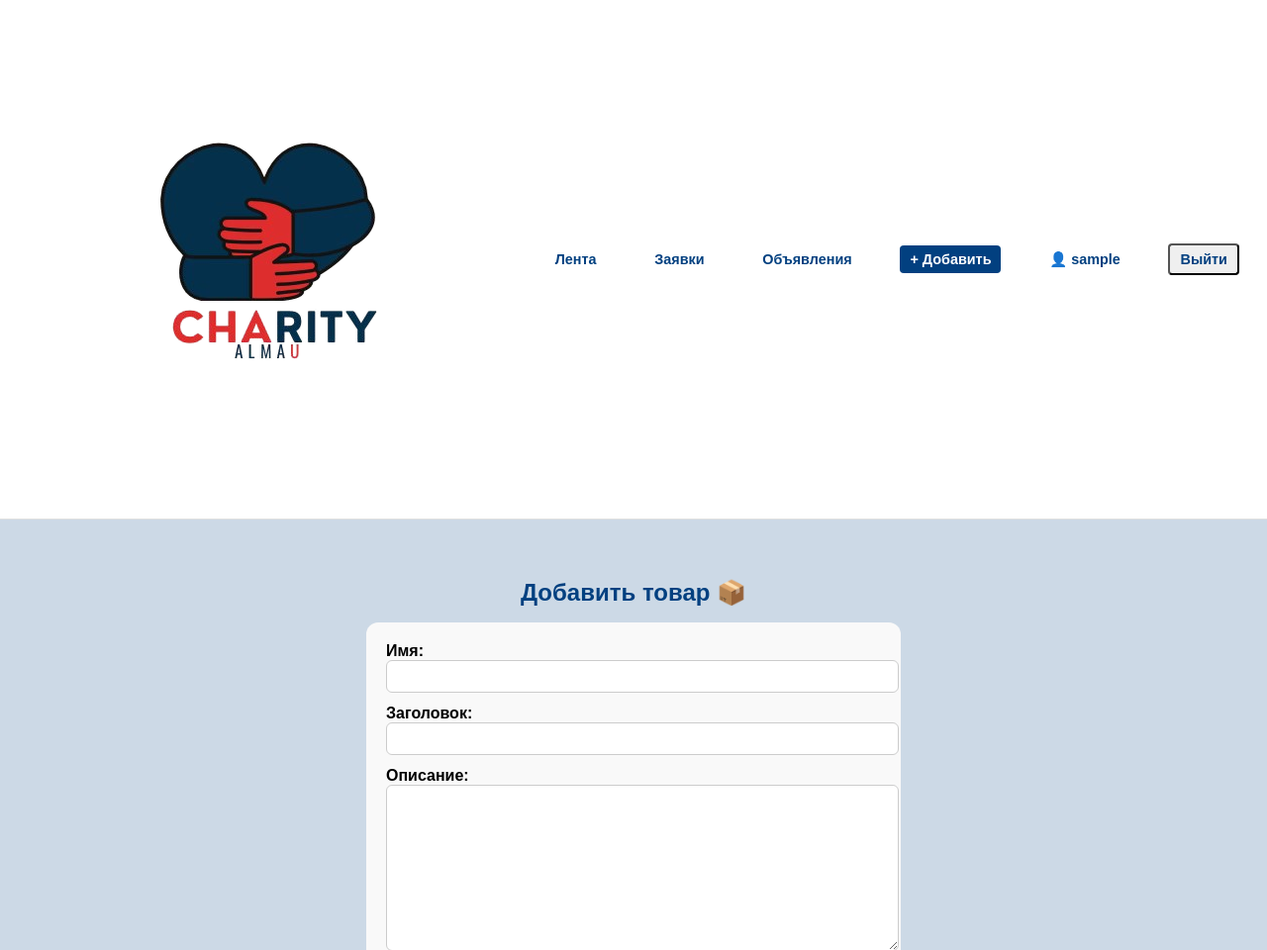
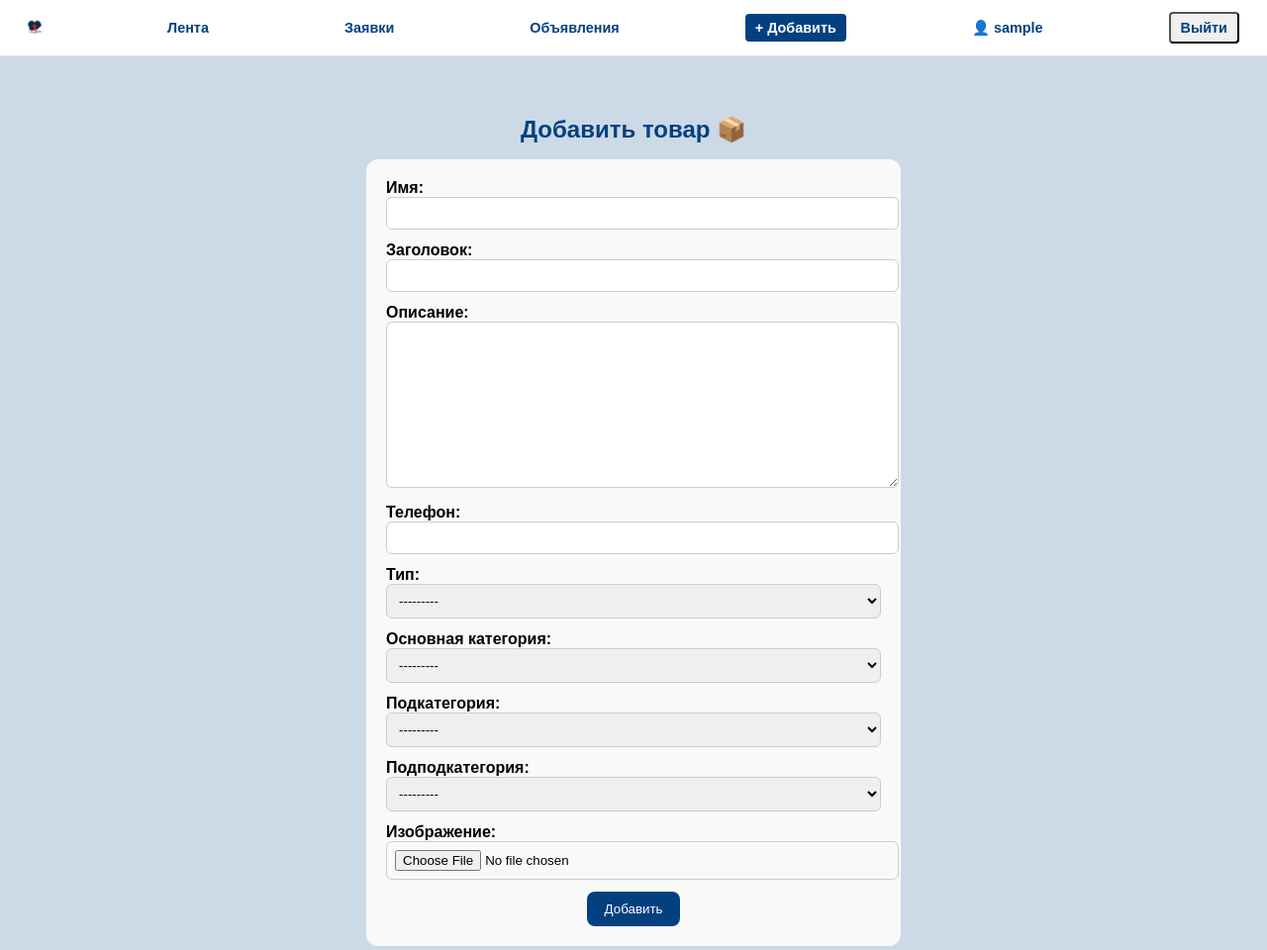
Before and after one commit to AyanaTuryskulova/CharityAlmauWeb, a Django app: page /add/ in a window 1280 px wide. Shown: the top 960 px of the page at 99% size. Run offline with Django 5.2, Linux system fonts and the light colour scheme; the visitor is signed in with stand-in values (Sample User, id 1); data that the repository does not hold is empty.

Commit message:
logo fix

```diff
--- a/core/templates/base.html
+++ b/core/templates/base.html
@@ -12,6 +12,11 @@
             font-family: Arial, sans-serif;
             margin: 0;
             padding: 0;
+        }
+
+        nav img{
+        height:30px;
+        width: 30px;
         }
 
         nav.navbar {
```
